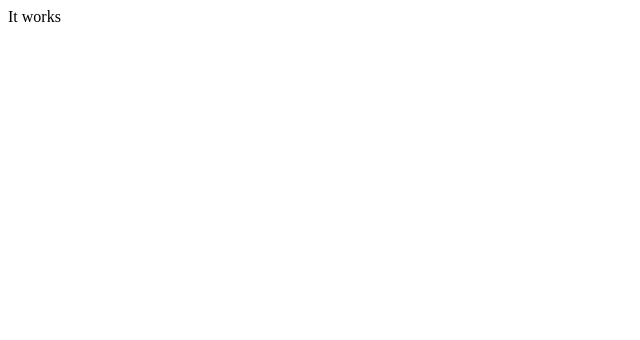
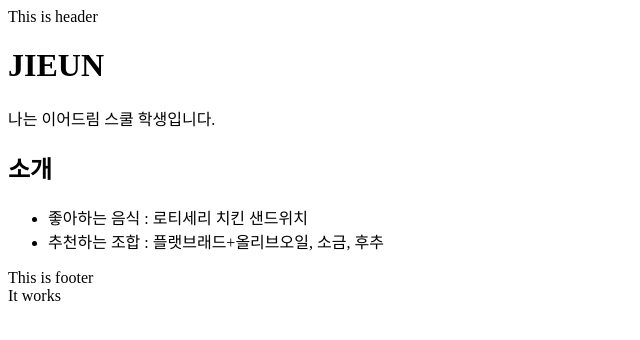
Before and after one commit to goldcece/goldcece.github.io, a plain HTML site: page index.html in a window 1280 px wide. Shown: the whole page, without its empty margins (0-640 px from the left). Drawn offline with Linux system fonts and the light colour scheme.

```diff
--- a/index.html
+++ b/index.html
@@ -1,4 +1,4 @@
-<!-- index.html-->
+
 <!DOCTYPE html>
 <html lang="ko-KR">
     <head>
@@ -6,5 +6,18 @@
     <title>My first Page</title>
     <meta name="viewport" content="width=device-width, initial-scal=1.0">
     </head>
-    <body>It works</body>
+    <body>
+      <header>This is header</header>
+      <main class="container">
+	<h1>JIEUN</h1>
+        <p>나는 이어드림 스쿨 학생입니다.</p>
+        <h2>소개</h2>
+        <ul>
+          <li>좋아하는 음식 : 로티세리 치킨 샌드위치</li>
+          <li>추천하는 조합 : 플랫브래드+올리브오일, 소금, 후추</li>
+        </ul>
+      </main>
+      <footer>This is footer</footer>
+      It works
+    </body>
 </html>
```
